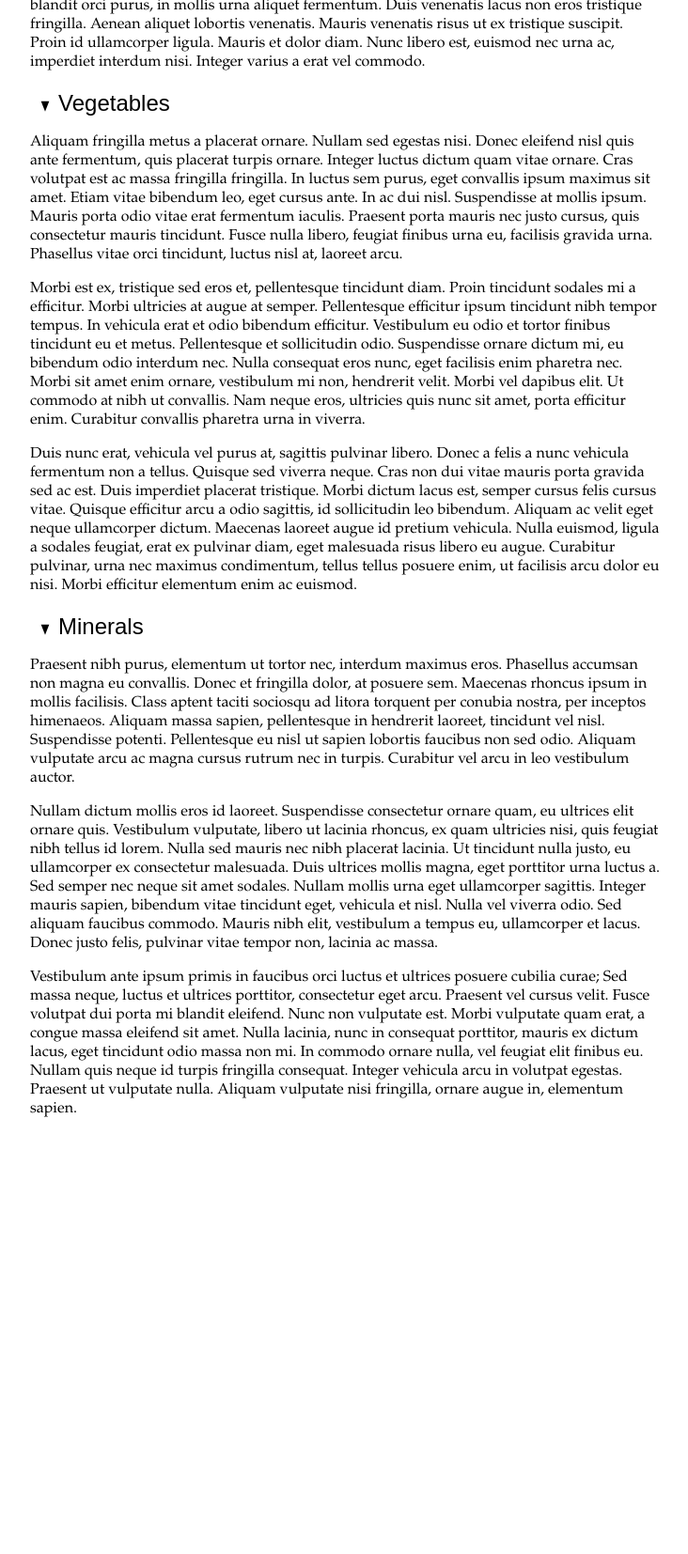
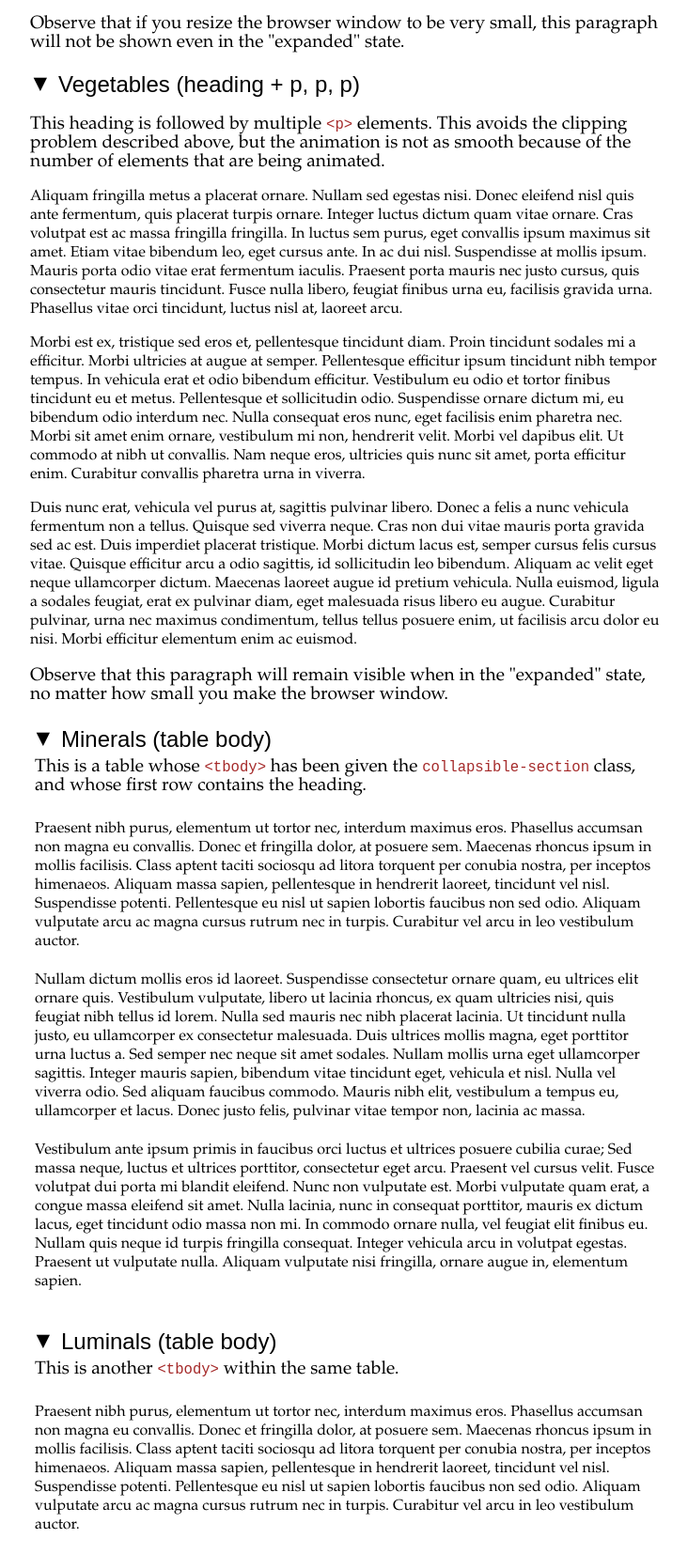
Before and after one commit to westkestrel/js1-klib, a website: page demos/collapsible-animation.html in a window 1280 px wide. Shown: the part 883-2537 px from the top of the page at 94% size, without its empty margins (272-1004 px from the left). Drawn offline with Linux system fonts and the light colour scheme.

Commit message:
collapsible: address some issues in the animated behaviour

```diff
--- a/demos/collapsible-animation.html
+++ b/demos/collapsible-animation.html
@@ -5,6 +5,11 @@
 <title>Collapsible demo using animated chevrons</title>
 <link rel='stylesheet' href='style.css'>
 <link rel='stylesheet' href='../dist/collapsible.css'>
+<style type="text/css">
+th {
+  text-align: left;
+}
+</style>
 <script src="../dist/collapsible.js"></script>
 </head>
 <body class="rotate-chevron-when-collapsed">
@@ -21,17 +26,13 @@ The visual styling of the headings when hovered and when collapsed comes from th
 If you do not include this file (or copy the relevant rules into your own CSS) then the show/hide behaviour will
 continue to work but the animation will not.
 </p>
-<p>
-Note that the first section animates slightly differently than the others.
-Rather than having a heading followed by three paragraphs it has a heading followed by a div which contains three paragraphs.
-This means that when it is collapsing the entire div collapses from the bottom up, as opposed to each paragraph collapsing independently.
-This produces a smoother effect that you might find more pleasing. But this comes with a downside — clipping.
-If the content is very long and the window is very short, then the <code>max-height: 200vh</code> rule will result in the content being clipped even when in its expanded state.
-To demonstrate this, shrink the window and observe what happens to the final paragraph of the Animals section.
-</p>
 <section class="collapsible-section">
-<h2><button>Animals</button></h2>
+<h2><button>Animals (heading + div &gt p, p, p)</button></h2>
 <div>
+<p class="explanation">
+This heading is followed by a single <code>&lt;div&gt;</code> element which contains multiple <code>&lt;p&gt;</code> elements.
+This produces nice smooth "collapse" and "expand" animations.  On the downside, it can lead to clipping if the content is taller than the <code>200vh</code> that the animation is expanding to.
+</em>
 <p>
 Lorem ipsum dolor sit amet, consectetur adipiscing elit. Integer odio risus, porttitor at gravida et, lacinia ut nisl. Vestibulum augue lorem, euismod sed erat in, vulputate lobortis elit. Vestibulum ante ipsum primis in faucibus orci luctus et ultrices posuere cubilia curae; Etiam imperdiet, enim at blandit condimentum, nisi lectus facilisis ex, sit amet aliquam mauris ligula at augue. Sed quam nisl, bibendum quis orci ut, pretium sollicitudin ante. Nam tristique luctus leo, vitae viverra justo feugiat a. Phasellus lectus lectus, fringilla sit amet leo sed, luctus tempus nunc. Quisque pretium neque et metus fermentum gravida non non sapien. Mauris rhoncus erat a nulla tempus, vel porta massa ultrices. Vestibulum nec fringilla nulla. Curabitur risus eros, congue quis dapibus ac, porta in mi. Cras at felis justo.
 </p>
@@ -41,10 +42,17 @@ Maecenas auctor tortor commodo, fringilla est sit amet, hendrerit risus. In leo
 <p>
 Integer tristique tempor neque vitae pretium. Nullam eleifend ipsum sit amet purus venenatis malesuada ut ac massa. Sed ut ipsum dignissim, tincidunt velit nec, placerat sem. Pellentesque blandit orci purus, in mollis urna aliquet fermentum. Duis venenatis lacus non eros tristique fringilla. Aenean aliquet lobortis venenatis. Mauris venenatis risus ut ex tristique suscipit. Proin id ullamcorper ligula. Mauris et dolor diam. Nunc libero est, euismod nec urna ac, imperdiet interdum nisi. Integer varius a erat vel commodo.
 </p>
+<p class="explanation">
+Observe that if you resize the browser window to be very small, this paragraph will not be shown even in the "expanded" state.
+</p>
 </div>
 </section>
 <section class="collapsible-section">
-<h2><button>Vegetables</button></h2>
+<h2><button>Vegetables (heading + p, p, p)</button></h2>
+<p class="explanation">
+This heading is followed by multiple <code>&lt;p&gt;</code> elements.
+This avoids the clipping problem described above, but the animation is not as smooth because of the number of elements that are being animated.
+</p>
 <p>
 Aliquam fringilla metus a placerat ornare. Nullam sed egestas nisi. Donec eleifend nisl quis ante fermentum, quis placerat turpis ornare. Integer luctus dictum quam vitae ornare. Cras volutpat est ac massa fringilla fringilla. In luctus sem purus, eget convallis ipsum maximus sit amet. Etiam vitae bibendum leo, eget cursus ante. In ac dui nisl. Suspendisse at mollis ipsum. Mauris porta odio vitae erat fermentum iaculis. Praesent porta mauris nec justo cursus, quis consectetur mauris tincidunt. Fusce nulla libero, feugiat finibus urna eu, facilisis gravida urna. Phasellus vitae orci tincidunt, luctus nisl at, laoreet arcu.
 </p>
@@ -54,18 +62,47 @@ Morbi est ex, tristique sed eros et, pellentesque tincidunt diam. Proin tincidun
 <p>
 Duis nunc erat, vehicula vel purus at, sagittis pulvinar libero. Donec a felis a nunc vehicula fermentum non a tellus. Quisque sed viverra neque. Cras non dui vitae mauris porta gravida sed ac est. Duis imperdiet placerat tristique. Morbi dictum lacus est, semper cursus felis cursus vitae. Quisque efficitur arcu a odio sagittis, id sollicitudin leo bibendum. Aliquam ac velit eget neque ullamcorper dictum. Maecenas laoreet augue id pretium vehicula. Nulla euismod, ligula a sodales feugiat, erat ex pulvinar diam, eget malesuada risus libero eu augue. Curabitur pulvinar, urna nec maximus condimentum, tellus tellus posuere enim, ut facilisis arcu dolor eu nisi. Morbi efficitur elementum enim ac euismod.
 </p>
-</section>
-<section class="collapsible-section">
-<h2><button>Minerals</button></h2>
-<p>
-Praesent nibh purus, elementum ut tortor nec, interdum maximus eros. Phasellus accumsan non magna eu convallis. Donec et fringilla dolor, at posuere sem. Maecenas rhoncus ipsum in mollis facilisis. Class aptent taciti sociosqu ad litora torquent per conubia nostra, per inceptos himenaeos. Aliquam massa sapien, pellentesque in hendrerit laoreet, tincidunt vel nisl. Suspendisse potenti. Pellentesque eu nisl ut sapien lobortis faucibus non sed odio. Aliquam vulputate arcu ac magna cursus rutrum nec in turpis. Curabitur vel arcu in leo vestibulum auctor.
-</p>
-<p>
-Nullam dictum mollis eros id laoreet. Suspendisse consectetur ornare quam, eu ultrices elit ornare quis. Vestibulum vulputate, libero ut lacinia rhoncus, ex quam ultricies nisi, quis feugiat nibh tellus id lorem. Nulla sed mauris nec nibh placerat lacinia. Ut tincidunt nulla justo, eu ullamcorper ex consectetur malesuada. Duis ultrices mollis magna, eget porttitor urna luctus a. Sed semper nec neque sit amet sodales. Nullam mollis urna eget ullamcorper sagittis. Integer mauris sapien, bibendum vitae tincidunt eget, vehicula et nisl. Nulla vel viverra odio. Sed aliquam faucibus commodo. Mauris nibh elit, vestibulum a tempus eu, ullamcorper et lacus. Donec justo felis, pulvinar vitae tempor non, lacinia ac massa.
-</p>
-<p>
-Vestibulum ante ipsum primis in faucibus orci luctus et ultrices posuere cubilia curae; Sed massa neque, luctus et ultrices porttitor, consectetur eget arcu. Praesent vel cursus velit. Fusce volutpat dui porta mi blandit eleifend. Nunc non vulputate est. Morbi vulputate quam erat, a congue massa eleifend sit amet. Nulla lacinia, nunc in consequat porttitor, mauris ex dictum lacus, eget tincidunt odio massa non mi. In commodo ornare nulla, vel feugiat elit finibus eu. Nullam quis neque id turpis fringilla consequat. Integer vehicula arcu in volutpat egestas. Praesent ut vulputate nulla. Aliquam vulputate nisi fringilla, ornare augue in, elementum sapien.
+<p class="explanation">
+Observe that this paragraph will remain visible when in the "expanded" state, no matter how small you make the browser window.
 </p>
 </section>
+<table>
+<tbody class="collapsible-section">
+<tr><th>
+<h2><button>Minerals (table body)</button></h2>
+</th></tr>
+<tr><td class="explanation">
+This is a table whose <code>&lt;tbody&gt;</code> has been given the <code>collapsible-section</code> class,
+and whose first row contains the heading.
+</td></tr>
+<tr><td>
+Praesent nibh purus, elementum ut tortor nec, interdum maximus eros. Phasellus accumsan non magna eu convallis. Donec et fringilla dolor, at posuere sem. Maecenas rhoncus ipsum in mollis facilisis. Class aptent taciti sociosqu ad litora torquent per conubia nostra, per inceptos himenaeos. Aliquam massa sapien, pellentesque in hendrerit laoreet, tincidunt vel nisl. Suspendisse potenti. Pellentesque eu nisl ut sapien lobortis faucibus non sed odio. Aliquam vulputate arcu ac magna cursus rutrum nec in turpis. Curabitur vel arcu in leo vestibulum auctor.
+</td></tr>
+<tr><td>
+Nullam dictum mollis eros id laoreet. Suspendisse consectetur ornare quam, eu ultrices elit ornare quis. Vestibulum vulputate, libero ut lacinia rhoncus, ex quam ultricies nisi, quis feugiat nibh tellus id lorem. Nulla sed mauris nec nibh placerat lacinia. Ut tincidunt nulla justo, eu ullamcorper ex consectetur malesuada. Duis ultrices mollis magna, eget porttitor urna luctus a. Sed semper nec neque sit amet sodales. Nullam mollis urna eget ullamcorper sagittis. Integer mauris sapien, bibendum vitae tincidunt eget, vehicula et nisl. Nulla vel viverra odio. Sed aliquam faucibus commodo. Mauris nibh elit, vestibulum a tempus eu, ullamcorper et lacus. Donec justo felis, pulvinar vitae tempor non, lacinia ac massa.
+</td></tr>
+<tr><td>
+Vestibulum ante ipsum primis in faucibus orci luctus et ultrices posuere cubilia curae; Sed massa neque, luctus et ultrices porttitor, consectetur eget arcu. Praesent vel cursus velit. Fusce volutpat dui porta mi blandit eleifend. Nunc non vulputate est. Morbi vulputate quam erat, a congue massa eleifend sit amet. Nulla lacinia, nunc in consequat porttitor, mauris ex dictum lacus, eget tincidunt odio massa non mi. In commodo ornare nulla, vel feugiat elit finibus eu. Nullam quis neque id turpis fringilla consequat. Integer vehicula arcu in volutpat egestas. Praesent ut vulputate nulla. Aliquam vulputate nisi fringilla, ornare augue in, elementum sapien.
+</td></tr>
+</tbody>
+<tbody class="collapsible-section">
+<tr><th>
+<h2><button>Luminals (table body)</button></h2>
+</th></tr>
+<tr><td class="explanation">
+This is another <code>&lt;tbody&gt;</code> within the same table.
+</td></tr>
+<tr><td>
+Praesent nibh purus, elementum ut tortor nec, interdum maximus eros. Phasellus accumsan non magna eu convallis. Donec et fringilla dolor, at posuere sem. Maecenas rhoncus ipsum in mollis facilisis. Class aptent taciti sociosqu ad litora torquent per conubia nostra, per inceptos himenaeos. Aliquam massa sapien, pellentesque in hendrerit laoreet, tincidunt vel nisl. Suspendisse potenti. Pellentesque eu nisl ut sapien lobortis faucibus non sed odio. Aliquam vulputate arcu ac magna cursus rutrum nec in turpis. Curabitur vel arcu in leo vestibulum auctor.
+</td></tr>
+<tr><td>
+Nullam dictum mollis eros id laoreet. Suspendisse consectetur ornare quam, eu ultrices elit ornare quis. Vestibulum vulputate, libero ut lacinia rhoncus, ex quam ultricies nisi, quis feugiat nibh tellus id lorem. Nulla sed mauris nec nibh placerat lacinia. Ut tincidunt nulla justo, eu ullamcorper ex consectetur malesuada. Duis ultrices mollis magna, eget porttitor urna luctus a. Sed semper nec neque sit amet sodales. Nullam mollis urna eget ullamcorper sagittis. Integer mauris sapien, bibendum vitae tincidunt eget, vehicula et nisl. Nulla vel viverra odio. Sed aliquam faucibus commodo. Mauris nibh elit, vestibulum a tempus eu, ullamcorper et lacus. Donec justo felis, pulvinar vitae tempor non, lacinia ac massa.
+</td></tr>
+<tr><td>
+Vestibulum ante ipsum primis in faucibus orci luctus et ultrices posuere cubilia curae; Sed massa neque, luctus et ultrices porttitor, consectetur eget arcu. Praesent vel cursus velit. Fusce volutpat dui porta mi blandit eleifend. Nunc non vulputate est. Morbi vulputate quam erat, a congue massa eleifend sit amet. Nulla lacinia, nunc in consequat porttitor, mauris ex dictum lacus, eget tincidunt odio massa non mi. In commodo ornare nulla, vel feugiat elit finibus eu. Nullam quis neque id turpis fringilla consequat. Integer vehicula arcu in volutpat egestas. Praesent ut vulputate nulla. Aliquam vulputate nisi fringilla, ornare augue in, elementum sapien.
+</td></tr>
+</tbody>
+</table>
+<hr/>
 <body>
 </html>
--- a/demos/style.css
+++ b/demos/style.css
@@ -29,6 +29,9 @@ input[type="checkbox"] {
     margin-right: 0.5em;
 }
 
+.explanation {
+    font-size: larger;
+}
 .horizontal-group {
     display: flex;
     flex-direction: row;
--- a/src/collapsible.css
+++ b/src/collapsible.css
@@ -37,14 +37,18 @@
     display: block !important; /* must override the display:none injected by the JavaScript */
     max-height: 200vh;
     overflow: hidden;
-    transition: max-height 0.5s ease;
+    transition: margin-top 0.5s, margin-bottom 0.5s, padding-top 0.5s, padding-bottom 0.5s, max-height 0.5s;
 }
 .rotate-chevron-when-collapsed .collapsible-section.collapsed > :not(:first-child) {
     max-height: 0;
-    transition: max-height 0.5s ease;
+    margin-top: 0;
+    margin-bottom: 0;
+    padding-top: 0;
+    padding-bottom: 0;
+    transition: margin-top 0.5s, margin-bottom 0.5s, padding-top 0.5s, padding-bottom 0.5s, max-height 0.5s;
 }
-.rotate-chevron-when-collapsed .collapsible-section > :first-child::before,
-.rotate-chevron-when-collapsed.collapsible-section > :first-child::before {
+.rotate-chevron-when-collapsed .collapsible-section > :first-child button::before,
+.rotate-chevron-when-collapsed.collapsible-section > :first-child button::before {
     display: inline-block;
     width: 1em;
     height: 1em;
@@ -55,8 +59,8 @@
     transform: rotate(90deg);
     transition: transform 0.5s ease;
 }
-.rotate-chevron-when-collapsed .collapsible-section.collapsed > :first-child::before,
-.rotate-chevron-when-collapsed.collapsible-section.collapsed > :first-child::before {
+.rotate-chevron-when-collapsed .collapsible-section.collapsed > :first-child button::before,
+.rotate-chevron-when-collapsed.collapsible-section.collapsed > :first-child button::before {
     transform: rotate(0deg);
     transition: transform 0.5s ease;
 }
```
Also changed, not shown: dist/collapsible.css, dist/klib.css.
